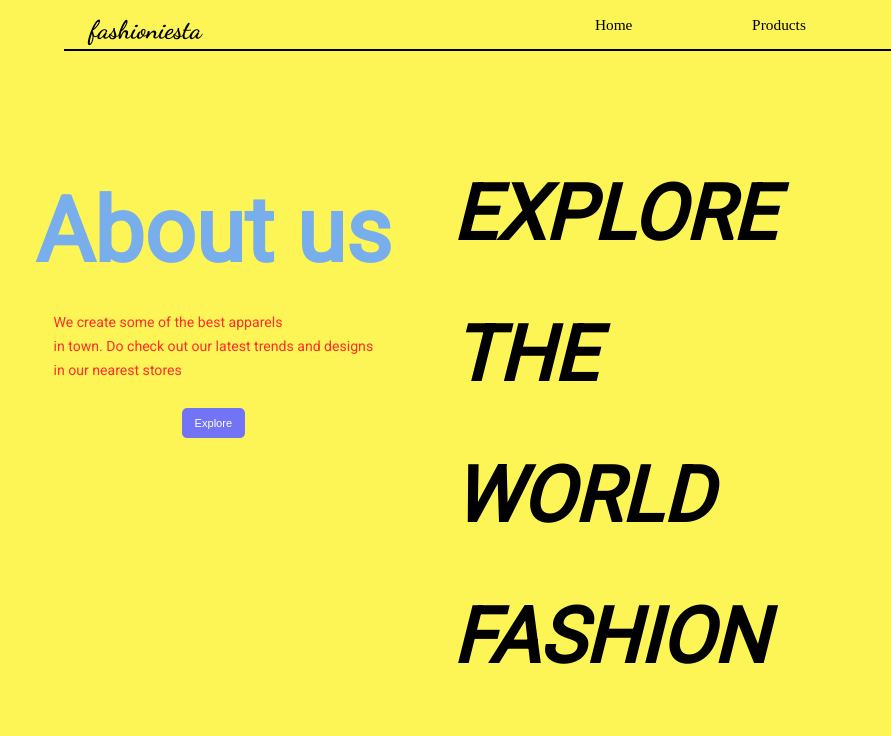
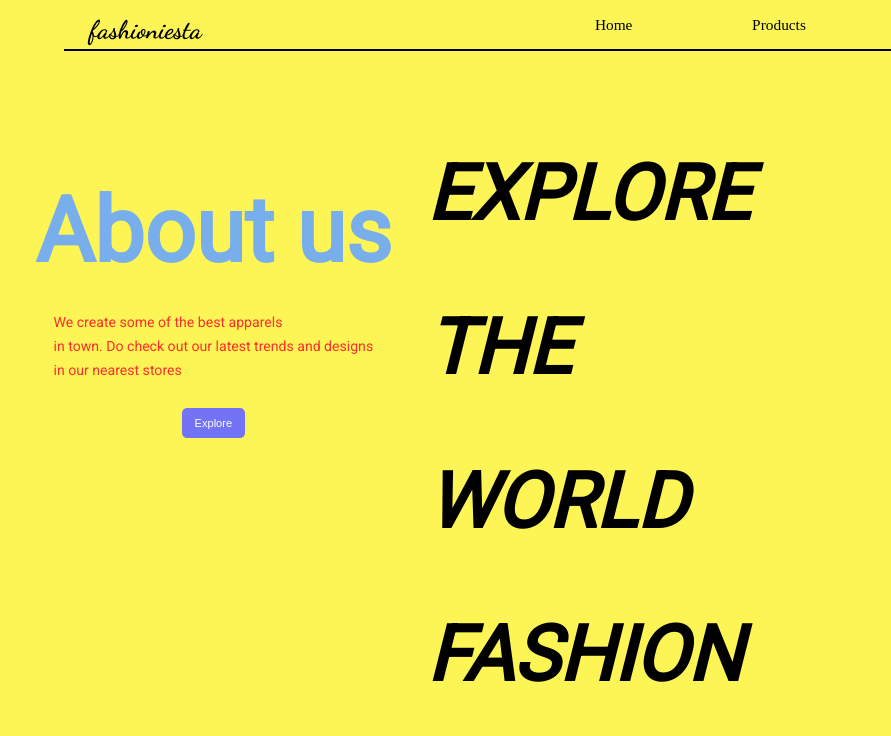
Before and after one commit to ArionDutta33/FashionStore, a plain HTML site: page index.html in a window 1280 px wide. Shown: the full height of the page, 0-891 px from the left. Drawn offline with nearby package versions, Linux system fonts and the light colour scheme.

Commit message:
Correct the h1 in middle container and removed padding

```diff
--- a/style.css
+++ b/style.css
@@ -78,13 +78,13 @@ body {
 
 .middle h1 {
     text-align: center;
-    padding: 2vw 2vw;
     font-size: 6vw;
     text-transform: uppercase;
     color: rgb(0, 0, 0);
     font-family: "Roboto", sans-serif;
-    font-weight: 900;
+    font-weight: 800;
     font-style: italic;
+    line-height: 12vw;
 
 }
 
```
